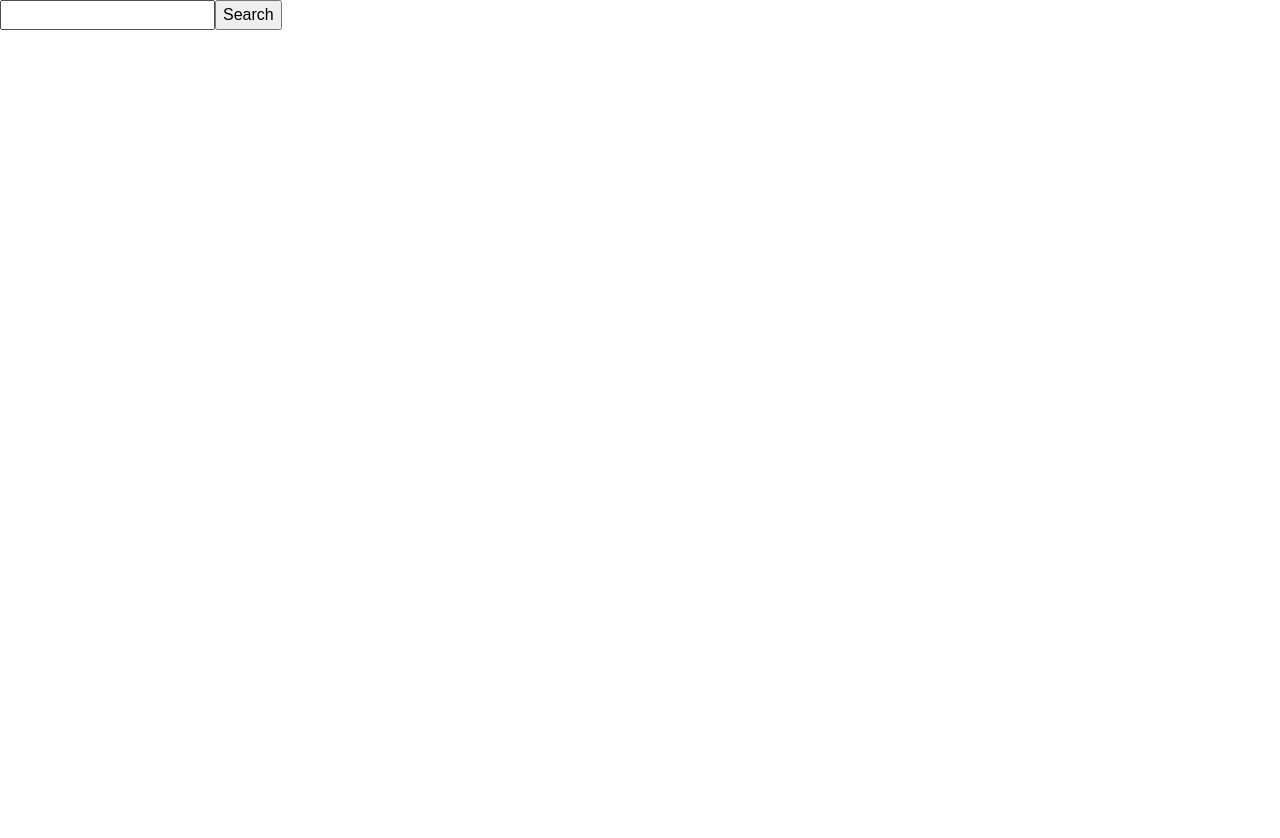
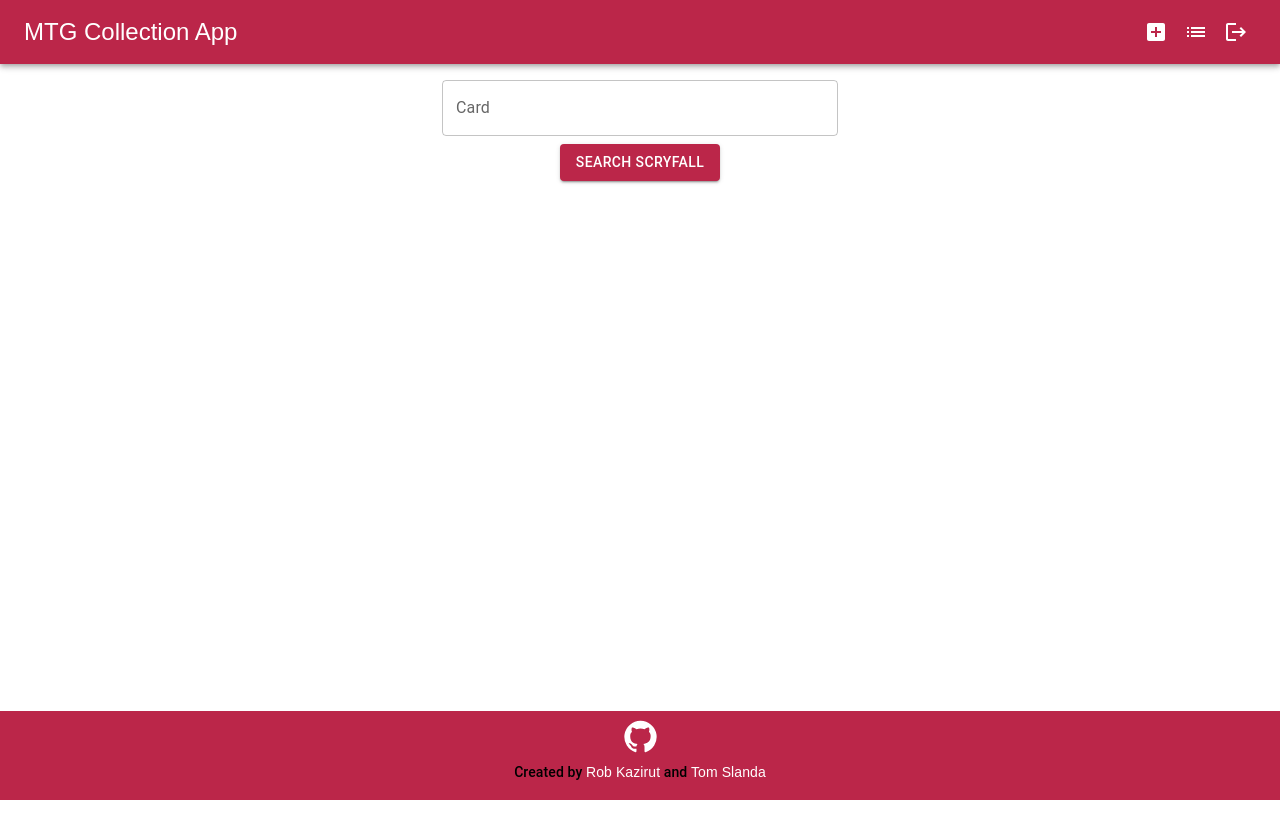
Before and after one commit to Turizak/mtgCollectionFE, a React (Vite) app: page /search in a window 1280 px wide. Shown: the top 838 px of the page. Built offline with nearby package versions, Linux system fonts and the light colour scheme; sample sign-in values are in the browser's storage.

Commit message:
dont remember

```diff
--- a/src/components/Results.tsx
+++ b/src/components/Results.tsx
@@ -30,15 +30,14 @@ declare module "@mui/material/styles" {
     },
   });
 
-
-function Results({card}) {
+function Results({ card }) {
   return (
     <div style={{display: 'flex', flexDirection: 'column'}}>
             <ThemeProvider theme={theme}>
         {
         card.map((item, index)=>
         <div key={index}>
-            <Paper sx={{ display: "flex", flexDirection: "column", justifyContent: "center", alignItems: "center", padding: 2}} elevation={12}>
+            <Paper sx={{ display: "flex", flexDirection: "column", justifyContent: "center", alignItems: "center", padding: 2, marginTop: 1}} elevation={12}>
               <img src={item.image_uris.small}alt="card picture"/>
               <Typography
                 component="h2"
@@ -54,7 +53,7 @@ function Results({card}) {
                 textAlign="center"
                 sx={{marginBottom: 1}}
               >
-                {item.prices.usd}
+                ${item.prices.usd}
               </Typography>
               <Button
                 sx={{ display: "flex", margin: "auto"}}
@@ -66,10 +65,6 @@ function Results({card}) {
                 Add to Collection
               </Button>
             </Paper>
-        {/* <img src={item.image_uris.small} />
-        <p>{item.name}</p>
-        <p>{item.set_name}</p>
-        <p>${item.prices.usd}</p> */}
         </div>
         )
         }
--- a/src/components/Search.tsx
+++ b/src/components/Search.tsx
@@ -1,7 +1,40 @@
 /* eslint-disable no-inner-declarations */
-import React from 'react'
-import { useState, useEffect} from 'react';
-import Results from './Results';
+import React from "react";
+import { useState, useEffect } from "react";
+import Results from "./Results";
+import Box from "@mui/material/Box";
+import TextField from "@mui/material/TextField";
+import Container from "@mui/material/Container";
+import Button from "@mui/material/Button";
+import Header from "./Header";
+import Footer from "./Footer";
+import { createTheme, ThemeProvider } from "@mui/material/styles";
+
+//MUI Custom Theme
+
+declare module "@mui/material/styles" {
+  interface Theme {
+    status: {
+      danger: string;
+    };
+  }
+  // allow configuration using `createTheme`
+  interface ThemeOptions {
+    status?: {
+      danger?: string;
+    };
+  }
+}
+const theme = createTheme({
+  palette: {
+    primary: {
+      main: "#BB2649",
+    },
+    secondary: {
+      main: "#26BB98",
+    },
+  },
+});
 
 function Search() {
     const [card, setCard] = useState([])
@@ -18,6 +51,7 @@ function Search() {
           setLoading('')
         }
           fetchCards()
+          setClicked(false)
       }
     }, [clicked])
 
@@ -27,13 +61,41 @@ function Search() {
     }
 
   return (
-    <div>
-      <input value={inputValue} onChange={(e)=> setInputValue(e.target.value)} />
-      <button onClick={handleClick}>Search</button>
-      <p>{loading}</p>
-    <Results card={card} />
-
-    </div>
+    <>
+      <Header />
+      <ThemeProvider theme={theme}>
+        <Container maxWidth="xs">
+          <Box
+            sx={{
+              display: "block",
+              alignItems: "center",
+              justifyContent: "center",
+            }}
+          >
+            <TextField
+              variant="outlined"
+              margin="normal"
+              label="Card"
+              id="card"
+              type="text"
+              sx={{ width: "100%" }}
+              value={inputValue}
+              onChange={(e) => setInputValue(e.target.value)}
+            />
+            <Button
+              variant="contained"
+              sx={{ display: "flex", margin: "auto" }}
+              onClick={handleClick}
+            >
+              Search Scryfall
+            </Button>
+            <p>{loading}</p>
+           <Results card={card} />
+          </Box>
+        </Container>
+      </ThemeProvider>
+      <Footer />
+    </>
   )
 }
 
```
